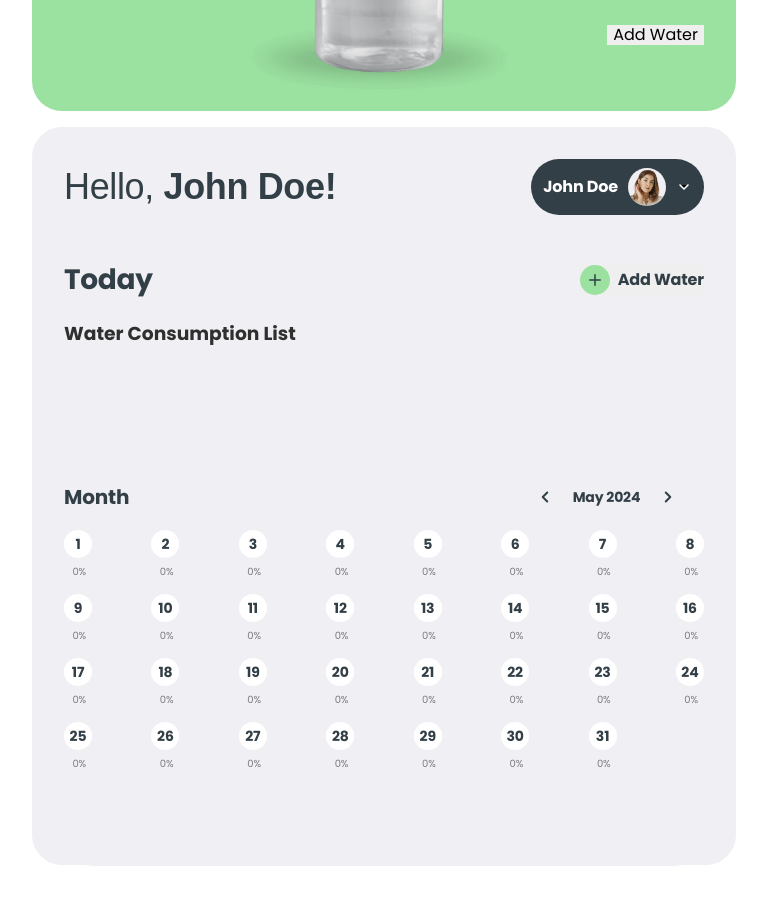
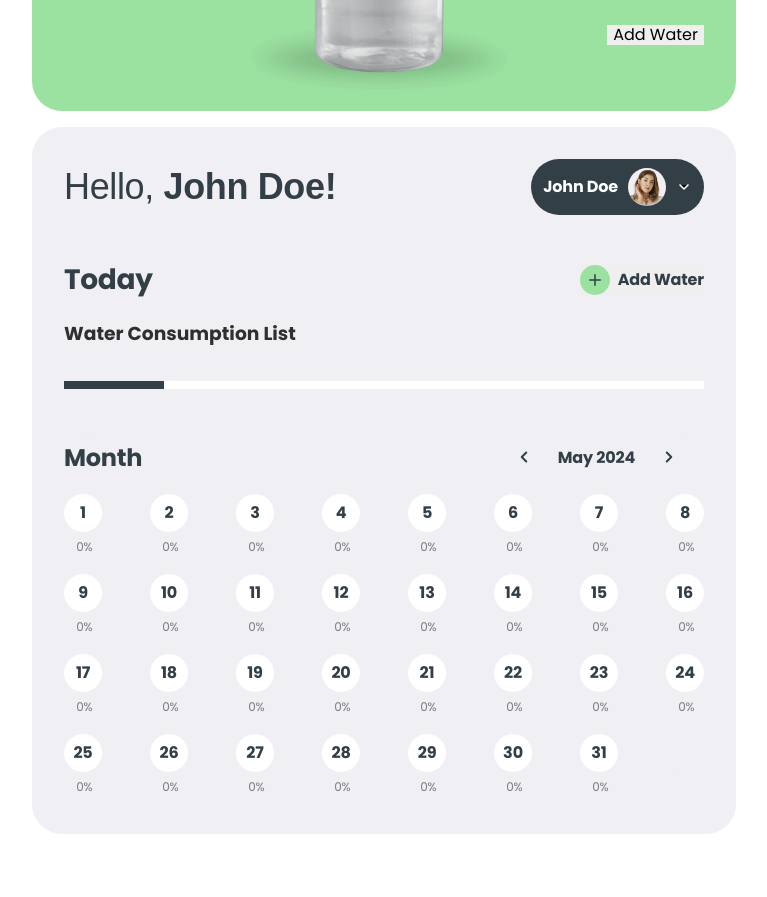
Before and after one commit to OlehKotynskyi/project-GROUP_WORK_React, a React (Create React App) app: page /project-GROUP_WORK_React/tracker in a window 1280 px wide. Shown: the part 460-1357 px from the top of the page, without its empty margins (256-1023 px from the left). After the commit the page ends 1326 px from the top, so only its background shows below. Built offline with nearby package versions, Linux system fonts and the light colour scheme.

Commit message:
correct-style

```diff
--- a/src/components/Calendar/Calendar.jsx
+++ b/src/components/Calendar/Calendar.jsx
@@ -7,8 +7,6 @@ import { useState, useEffect } from 'react';
 import { checkDateIsEqual, checkIsToday } from './date';
 import { useCalendar } from './hooks/useCalendar';
 import css from './Calendar.module.css';
-
-const DAILY_WATER_INTAKE = 1500; // Припустима денна норма споживання води в мл
 
 export const Calendar = ({
   locale = 'default',
@@ -21,18 +19,12 @@ export const Calendar = ({
     firstWeekDayNumber,
   });
 
-  const [waterIntake, setWaterIntake] = useState(0);
   const [waterPercentage, setWaterPercentage] = useState(0);
 
   useEffect(() => {
-    const percentage = ((waterIntake / DAILY_WATER_INTAKE) * 100).toFixed(0);
+    const percentage = 0; // Ініціалізуємо значення waterPercentage
     setWaterPercentage(Math.min(100, percentage));
-  }, [waterIntake]);
-
-  const handleAddWater = () => {
-    // Збільшуємо кількість спожитої води
-    setWaterIntake(prevIntake => prevIntake + DAILY_WATER_INTAKE);
-  };
+  }, []);
 
   return (
     <div className={css.calendar}>
@@ -90,7 +82,6 @@ export const Calendar = ({
           })}
         </div>
       </div>
-      <button onClick={handleAddWater}></button> {/* Кнопка додавання води */}
     </div>
   );
 };
--- a/src/components/Calendar/Calendar.module.css
+++ b/src/components/Calendar/Calendar.module.css
@@ -4,9 +4,7 @@
 	border-radius: 5px;
 	text-transform: capitalize;
 	background-color: var(--background);
-	padding: 40px 0px;
-	border-radius: 0 0 30px 30px;
-	height: 428px;
+	border-radius: 30px;
 }
 
 .calendar__header {
@@ -28,7 +26,7 @@
 	content: 'Month';
 	position: absolute;
 	left: 0px;
-	top: 11%;
+	top: 6px;
 	font-weight: 700;
 	font-size: 20px;
 	line-height: 1.2;
@@ -39,7 +37,6 @@
 .calendar__header__arrow__left {
 	position: absolute;
 	top: 24%;
-	/*transform: translate(0, -50%);*/
 	left: 0;
 	width: 20px;
 	height: 20px;
@@ -76,6 +73,9 @@
 	.calendar__week__names {
 		grid-template-columns: repeat(8, 1fr);
 	}
+	.calendar__header {
+		max-width: 163px;
+	}
 }
 
 .calendar__days {
@@ -88,7 +88,7 @@
 	display: grid;
 	text-align: center;
 	align-items: center;
-	grid-template-columns: repeat(7, 1fr);
+	grid-template-columns: repeat(7, auto);
 	column-gap: 5px;
 	justify-content: space-between;
 	row-gap: 36px;
@@ -96,8 +96,35 @@
 
 @media screen and (min-width: 768px){
 	.calendar__days {
-		grid-template-columns: repeat(8, 28px);
+		grid-template-columns: repeat(8, auto);
+		line-height: 1.5;
+		font-size: 16px;
+		row-gap: 42px;
 	}
+	.calendar__header {
+		font-size: 16px;
+		line-height: 1.5;
+	}
+
+	.calendar::before {
+		content: 'Month';
+		position: absolute;
+		left: 0px;
+		top: 8px;
+		font-weight: 700;
+		font-size: 24px;
+		line-height: 114%;
+		letter-spacing: -0.01em;
+		color: var(--main);
+	}
+
+	.calendar__header__arrow__left,
+	.calendar__header__arrow__right  {
+		top: 29%;
+		width: 18px;
+		height: 18px;
+	}
+
 }
 
 .calendar__day {
@@ -117,7 +144,13 @@
 .calendar__day:hover {
 	background-color: var(--background);
 }
-
+@media screen and (min-width: 768px){
+	.calendar__day {
+		padding: 7px 15px;
+		width: 38px;
+		height: 38px;
+	}
+}
 .waterPercentage {
 	position: absolute;
 	bottom: -70%;
@@ -128,3 +161,11 @@
 	color: rgba(47, 47, 47, 0.6);
 	pointer-events: none;
 }
+@media screen and (min-width: 768px){
+	.waterPercentage {
+		bottom: -70%;
+		left: 32%;
+		font-size: 12px;
+		line-height: 187%;
+	}
+}
--- a/src/components/DailyInfo/DailyInfo.module.css
+++ b/src/components/DailyInfo/DailyInfo.module.css
@@ -1,9 +1,3 @@
-.dateInfo {
-width: 303px;
-height: 160px;
-
-}
-
 .headerDailyInfo {
 display: flex;
 align-items: center;
@@ -20,10 +14,7 @@ color: var(--main);
 }
 
 @media screen and (min-width: 768px) {
-.dateInfo {
-width: 640px;
-height: 174px;
-}
+
 .date {
 font-size: 28px;
 line-height: 114%;
@@ -31,10 +22,5 @@ line-height: 114%;
 }
 
 @media screen and (min-width: 1440px) {
-.dateInfo {
-width: 608px;
-height: 174px;
 
 }
-
-}
--- a/src/components/Slider/Slider.module.css
+++ b/src/components/Slider/Slider.module.css
@@ -1,5 +1,6 @@
 .container {
-  width: 100%;padding-bottom: 10px;
+  width: 100%;
+  margin-bottom: 40px;
 }
 
 .input {
--- a/src/components/UserPanel/UserPanel.jsx
+++ b/src/components/UserPanel/UserPanel.jsx
@@ -1,9 +1,8 @@
 // src/components/UserPanel.jsx
 import { useState } from 'react';
-import sprite from '../../img/svg/sprite.svg'
-import userAvatar from '../../img/avatars/avatar.jpg'
-import css from './UserPanel.module.css'
-
+import sprite from '../../img/svg/sprite.svg';
+import userAvatar from '../../img/avatars/avatar.jpg';
+import css from './UserPanel.module.css';
 
 export const UserPanel = ({ username, openModal }) => {
   const [isPopoverOpen, setIsPopoverOpen] = useState(false);
@@ -12,9 +11,7 @@ export const UserPanel = ({ username, openModal }) => {
     setIsPopoverOpen(!isPopoverOpen);
   };
 
-
   return (
-
     <section className={css.container}>
       <div className={css.userInfo}>
         <p className={css.helloUser}>
@@ -27,18 +24,17 @@ export const UserPanel = ({ username, openModal }) => {
             <div className={css.imgAavatar}>
               <img src={userAvatar} alt="avatar" />
             </div>
-            <svg className={`${css.iconUserSetting} ${isPopoverOpen && css.iconUserSettingUp}`} >
+            <svg className={`${css.iconUserSetting} ${isPopoverOpen ? css.iconUserSettingUp : ''}`}>
               <use xlinkHref={`${sprite}#icon-chevron-down`}></use>
             </svg>
           </button>
 
-          {isPopoverOpen && (
-            <div className={css.popover}>
+          <div className={`${css.popover} ${isPopoverOpen ? css.visible : ''}`}>
             <button
               type="button"
               onClick={() => {
                 openModal("settings");
-                  setIsPopoverOpen(!isPopoverOpen);
+                setIsPopoverOpen(false);
               }}
               className={css.settingsBtn}
             >
@@ -46,13 +42,12 @@ export const UserPanel = ({ username, openModal }) => {
                 <use xlinkHref={`${sprite}#icon-settings`}></use>
               </svg>
               <span>Settings</span>
-
             </button>
             <button
               type="button"
               onClick={() => {
                 openModal("logout");
-                  setIsPopoverOpen(!isPopoverOpen);
+                setIsPopoverOpen(false);
               }}
               className={css.logoutBtn}
             >
@@ -60,15 +55,10 @@ export const UserPanel = ({ username, openModal }) => {
                 <use xlinkHref={`${sprite}#icon-log-out`}></use>
               </svg>
               <span>Log out</span>
-
             </button>
           </div>
-          )}
         </div>
       </div>
-
-
     </section>
-
   );
 };
--- a/src/components/UserPanel/UserPanel.module.css
+++ b/src/components/UserPanel/UserPanel.module.css
@@ -1,7 +1,7 @@
 .userInfo {
-
 	margin-bottom: 40px;
  }
+
  .helloUser {
 	font-family: "Gilroy", sans-serif;
 	font-weight: 400;
@@ -19,11 +19,11 @@
  .exclamationPoint {
 	font-weight: 700;
  }
+
  .btncontainer {
 	min-width: 137px;
 	height: 50px;
 	position: relative;
-
  }
 
  .btnUser {
@@ -65,24 +65,31 @@ position: relative;
 	width: 16px;
 	height: 16px;
 	transform: rotate(360deg);
-  transition: 0.3s;
+	transition: transform 0.3s ease-in-out;
  }
 
  .iconUserSettingUp {
-  composes: iconUserSetting;
 	transform: rotate(3.142rad);
  }
 
  .popover {
 	position: absolute;
 	border-radius: 15px;
-padding: 14px 57px 14px 20px;
-width: 157px;
-height: 82px;
+	padding: 14px 20px;
+	width: 100%;
 	margin-top: 8px;
-
 	box-shadow: 0 4px 50px 0 rgba(0, 0, 0, 0.1);
 	background: var(--main-white);
+	opacity: 0;
+	transform: translateY(-10px);
+	transition: opacity 0.3s ease-in-out, transform 0.3s ease-in-out;
+	pointer-events: none;
+ }
+
+ .popover.visible {
+	opacity: 1;
+	transform: translateY(0);
+	pointer-events: auto;
  }
 
  .iconSettings {
@@ -137,7 +144,6 @@ align-items: center;
  }
 
  @media screen and (min-width: 768px) {
-
 	.userInfo {
 	  display: flex;
 	  justify-content: space-between;
@@ -161,6 +167,7 @@ align-items: center;
 	  min-width: 157px;
 	  height: 56px;
 	}
+
 	.btnUserName {
 	  font-size: 16px;
 	  line-height: 150%;
--- a/src/components/WaterDetailedInfo/WaterDetailedInfo.module.css
+++ b/src/components/WaterDetailedInfo/WaterDetailedInfo.module.css
@@ -1,24 +1,17 @@
 .sectionDetailed {
-padding: 40px 20px;
+padding: 40px 20px 60px;
 border-radius: 30px;
-max-width: 343px;
-height: 770px;
 background: var(--background);
 }
 
 @media screen and (min-width: 768px) {
 
 .sectionDetailed {
-padding: 32px 32px 35px 32px;
-max-width: 704px;
-height: 738px;
+padding: 32px 32px 62px;
+
 }
 }
 
 @media screen and (min-width: 1440px) {
-.sectionDetailed {
-padding: 32px 32px 33px 32px;
-max-width: 672px;
-height: 736px;
+
 }
-}
--- a/src/components/WaterList/WaterList.module.css
+++ b/src/components/WaterList/WaterList.module.css
@@ -1,12 +1,9 @@
 .sectionWaterlist {
-min-width: 303px;
-height: 74px;
+
+
 margin-bottom: 24px;
 }
 
 @media screen and (min-width: 768px) {
-.sectionWaterlist {
-min-width: 640px;
-height: 86px;
+
 }
-}
--- a/src/components/WaterMainInfo/WaterMainInfo.module.css
+++ b/src/components/WaterMainInfo/WaterMainInfo.module.css
@@ -1,64 +1,78 @@
 .section {
 	position: relative;
 	background-color: var(--accent);
-
 	border-radius: 30px;
 	margin-bottom: 16px;
 	padding: 24px 16px 32px;
 }
+
 .img {
 	width: 262px;
 	height: 335px;
 	position: absolute;
 	top: 53%;
 	left: 50%;
-
 	transform: translate(-50%, -50%);
 }
+
 .dailyNorm {
 	margin-top: 98px;
 	width: 100%;
 }
+
 .waterBar {
 	margin-top: 49px;
 }
+
 .wrapper {
 	display: flex;
 	flex-direction: column;
 	align-items: center;
 }
+
 .btn {
 	margin-top: 42px;
 	display: flex;
 	width: 100%;
 	justify-content: flex-end;
 }
+
 @media screen and (min-width: 768px) {
 	.section {
 		padding: 32px 32px 64px;
 	}
+
 	.img {
 		width: 374px;
 		height: 477px;
 	}
+
 	.dailyNorm {
 		margin-top: 125px;
 	}
+
 	.waterBar {
 		margin-top: 87px;
 	}
+
 	.btn {
 		margin-top: 26px;
 	}
 }
+
 @media screen and (min-width: 1440px) {
+	.section {
+		margin-bottom: 0px;
+	}
 	.img {
 		width: 472px;
 		height: 604px;
 	}
+
 	.waterBar {
 		margin-top: 215px;
 	}
+
 	.btn {
 		margin-top: 56px;
 	}
--- a/src/components/WaterProgressBar/WaterProgressBar.jsx
+++ b/src/components/WaterProgressBar/WaterProgressBar.jsx
@@ -15,7 +15,7 @@ export const WaterProgressBar = ({ currentAmount, dailyNorm }) => {
             height: '6px',
             color: 'var(--background)',
             border: 'none',
-            padding: '0px',
+            padding: '0px 0px 0px 0px',
             pointerEvents: 'none',
 
             '& .MuiSlider-thumb': {
@@ -28,7 +28,7 @@ export const WaterProgressBar = ({ currentAmount, dailyNorm }) => {
               color: 'var(--accent)',
             },
             '& .MuiSlider-root': {
-              padding: '0px',
+				  padding: '0px 0',
             },
             '& .MuiSlider-rail ': {
               opacity: '100%',
```
Lines whose indentation alone changed are shown as unchanged.
